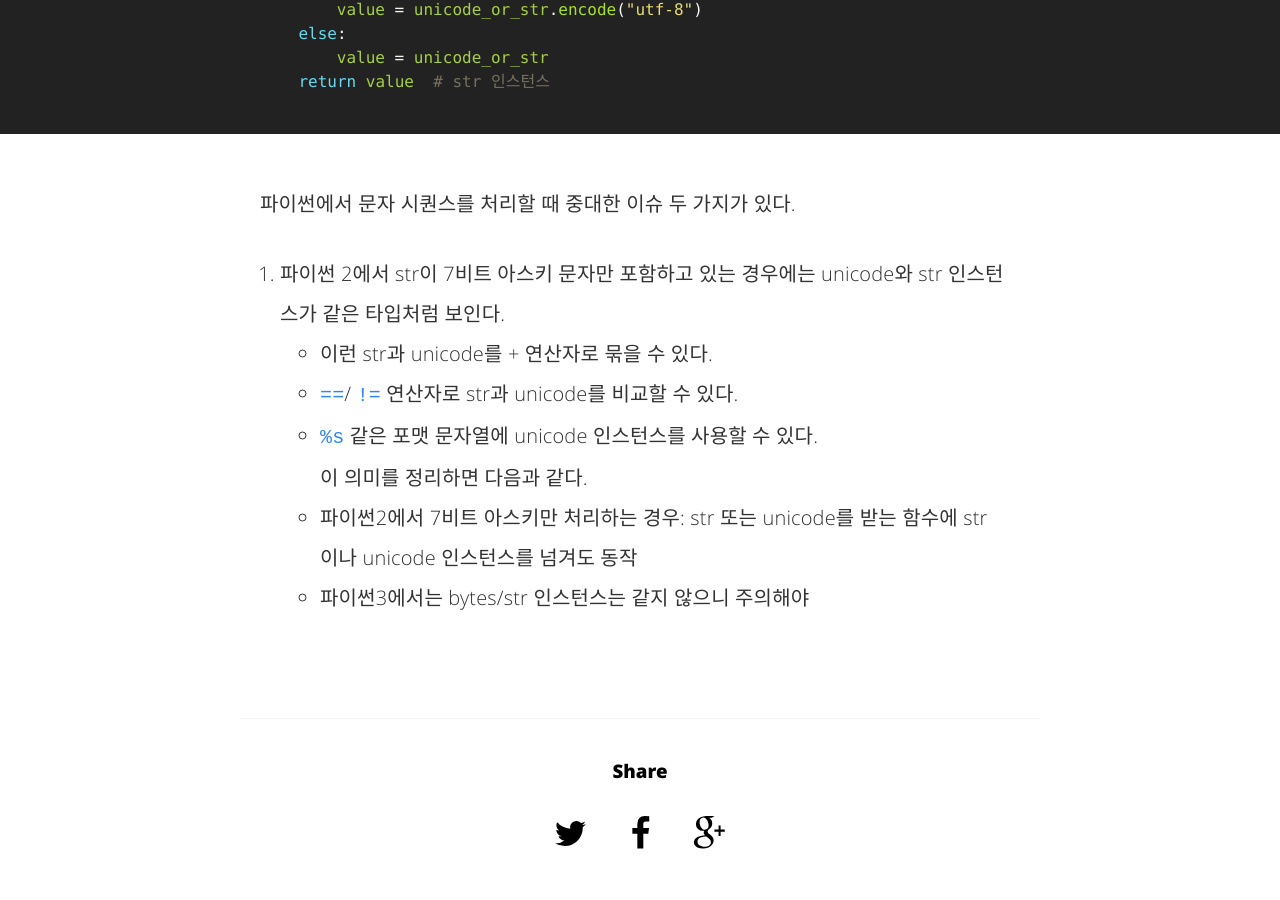
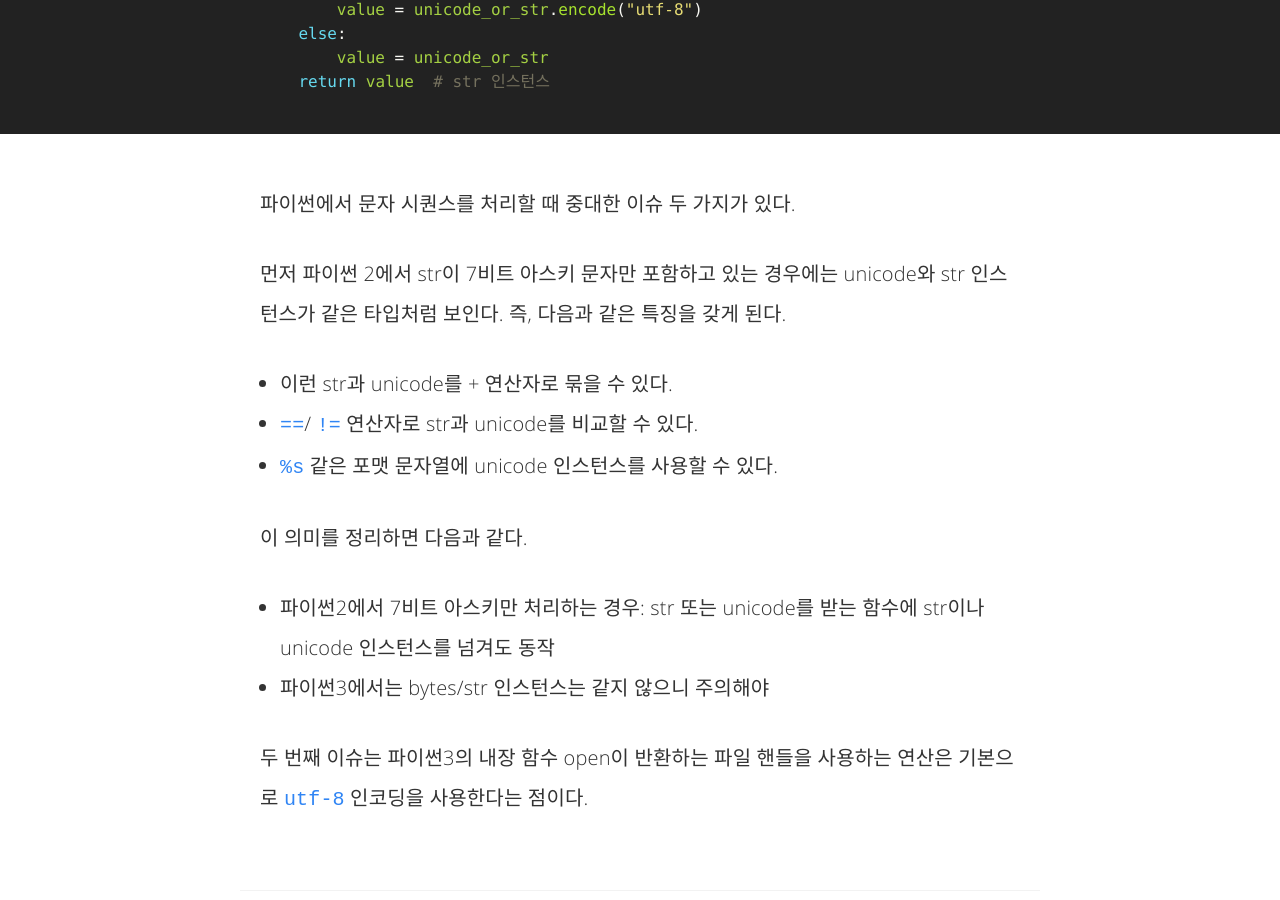
Before and after one commit to hcnoh/blog-prev, a Jekyll site: the page built from _posts/2018-09-09-effective-python-way03.md, in a window 1280 px wide and 900 px high, scrolled down 3665 px. Built offline with Jekyll 4.4.1, drawn with Linux system fonts in a browser that asks for light colours; comment, search, counter and statistics services are not loaded.

Commit message:
Update 2018-09-09-effective-python-way03.md

```diff
--- a/_posts/2018-09-09-effective-python-way03.md
+++ b/_posts/2018-09-09-effective-python-way03.md
@@ -74,10 +74,13 @@ def to_str(unicode_or_str):
 
 파이썬에서 문자 시퀀스를 처리할 때 중대한 이슈 두 가지가 있다.
 
-1. 파이썬 2에서 str이 7비트 아스키 문자만 포함하고 있는 경우에는 unicode와 str 인스턴스가 같은 타입처럼 보인다.
+먼저 파이썬 2에서 str이 7비트 아스키 문자만 포함하고 있는 경우에는 unicode와 str 인스턴스가 같은 타입처럼 보인다. 즉, 다음과 같은 특징을 갖게 된다.
 - 이런 str과 unicode를 + 연산자로 묶을 수 있다.
 - `==`/ `!=` 연산자로 str과 unicode를 비교할 수 있다.
 - `%s` 같은 포맷 문자열에 unicode 인스턴스를 사용할 수 있다.
+
 이 의미를 정리하면 다음과 같다.
 - 파이썬2에서 7비트 아스키만 처리하는 경우: str 또는 unicode를 받는 함수에 str이나 unicode 인스턴스를 넘겨도 동작
 - 파이썬3에서는 bytes/str 인스턴스는 같지 않으니 주의해야
+
+두 번째 이슈는 파이썬3의 내장 함수 open이 반환하는 파일 핸들을 사용하는 연산은 기본으로 `utf-8` 인코딩을 사용한다는 점이다.
```
